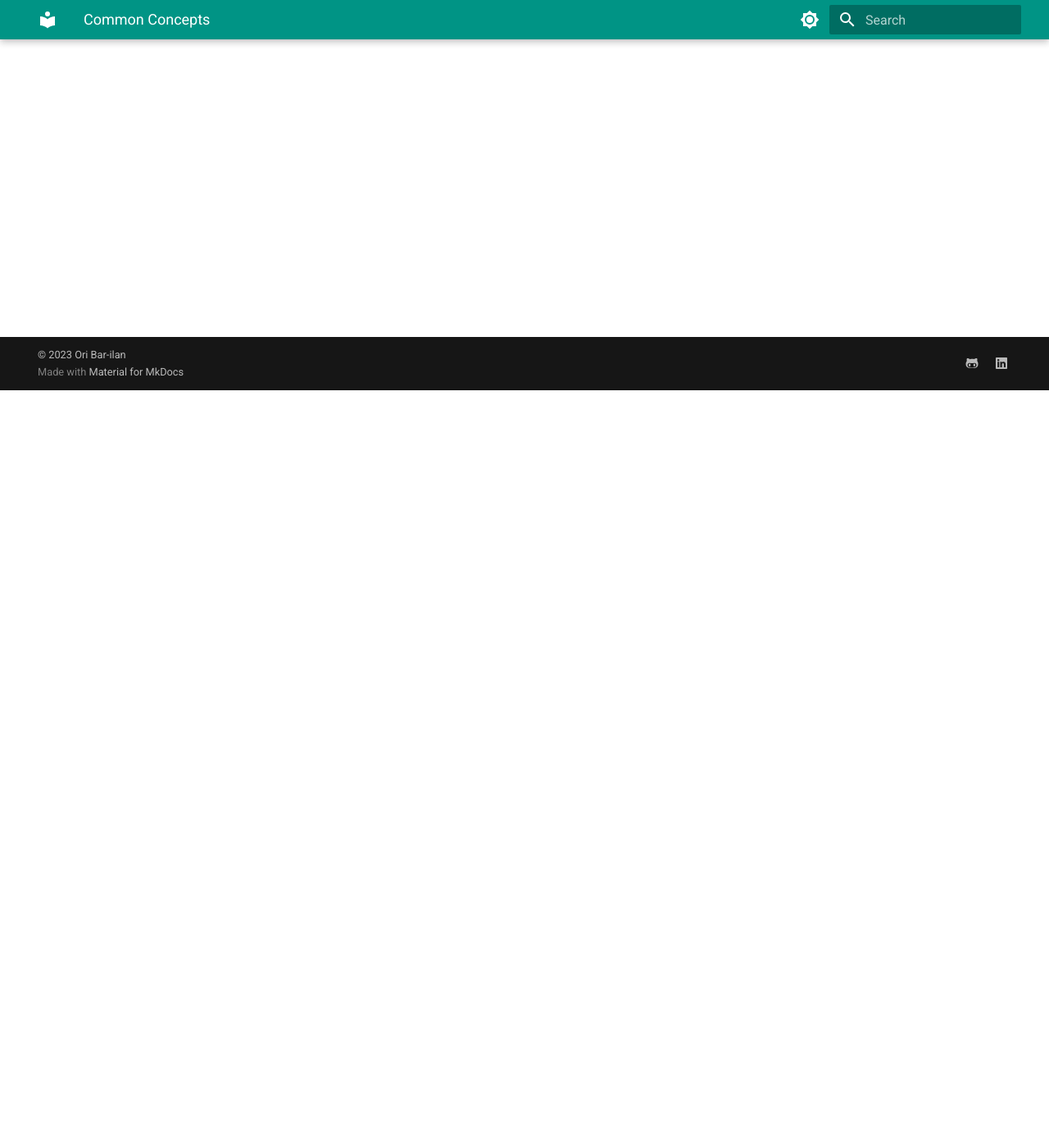
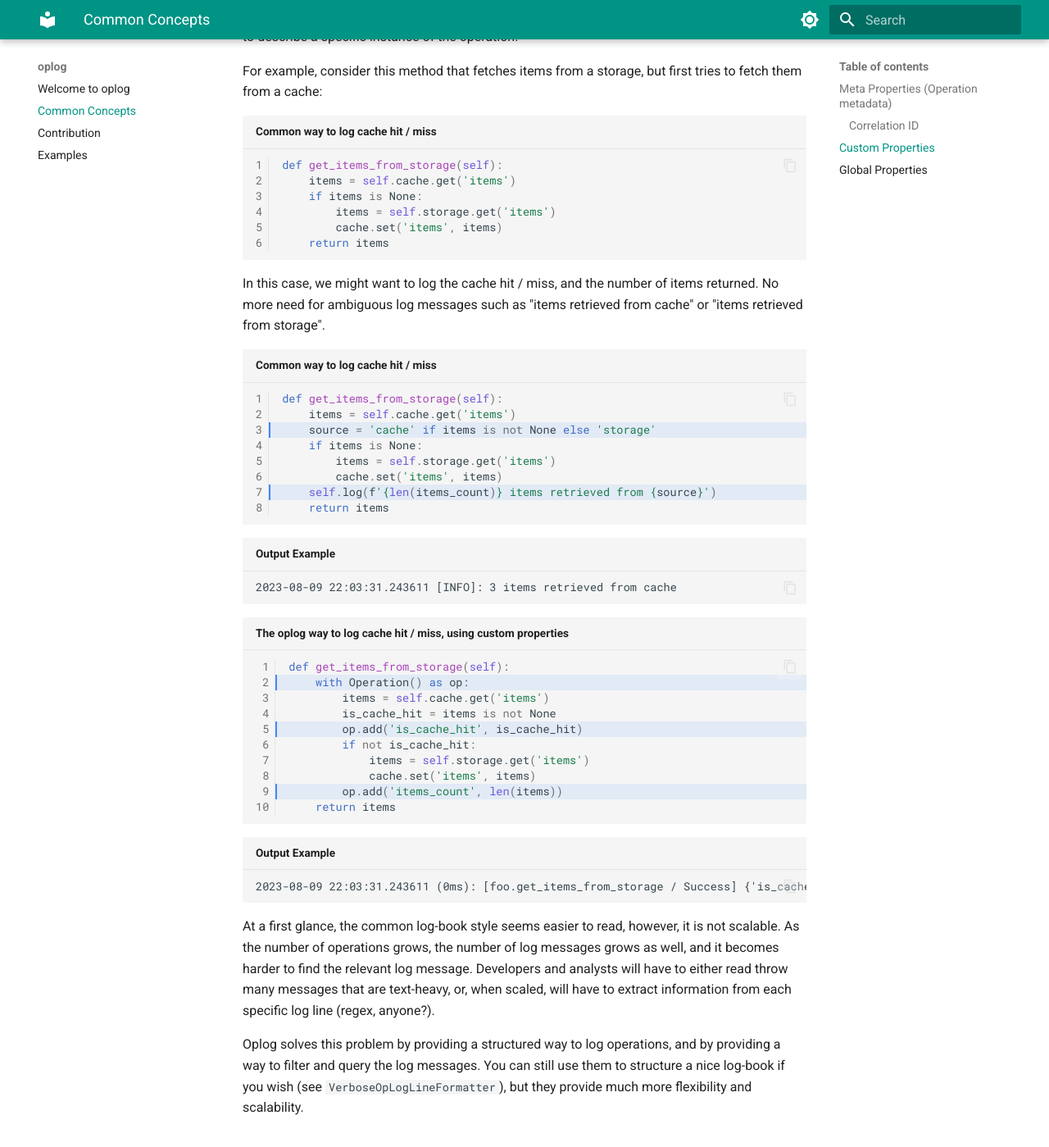
Before and after one commit to oribarilan/oplog, an MkDocs documentation site: the page built from docs/common_concepts.md, in a window 1280 px wide and 1400 px high, scrolled down 924 px. Shown: the whole window at 82% size. Built offline with MkDocs 1.6.1 and Material for MkDocs 9.7.7, drawn with Linux system fonts in a browser that asks for light colours; some of the changed text lies outside the part shown.

````diff
--- a/docs/common_concepts.md
+++ b/docs/common_concepts.md
@@ -1,8 +1,81 @@
 # Common Concepts
 
-## Meta properties
+## Meta Properties (Operation metadata)
+
+Meta properties are properties that described the operation itself, such as the operation name, the operation duration, result (success / failure) etc.
+They are managed and added automatically to every operation, and do not require additional care.
+
+### Correlation ID
+
+When investigating issues, developers find themselves having to correlate between different operations. For example, when a user reports a bug, the developer will have to find the relevant log messages, and then correlate between them to understand the flow of the operation. This is where `correlation_id` comes into play.
+
+`correlation_id` is a special kind of meta property that is inherited by child operations from their parent operation. It can be used to correlate between all nested operations. These nested (or child) operations will have the same correlation ID as the root (or parent) operation.
+
+This is threadsafe, so correlation ID
+
+``` py linenums="1" title="Correlation ID example"
+def correlation_id_example():
+    with Operation("root_op") as parent_op:
+        with Operation("nested_op") as child_op:
+            # here, child_op.correlation_id == parent_op.correlation_id
+            # these operations will be easily correlateable in the logs
+            pass
+```
 
 ## Custom Properties
+
+Custom properties are properties that are specific to the operation, and are not managed by the library. They are added using the `operation.add()` method (or similar).
+Use custom properties to describe a specific instance of the operation.
+
+For example, consider this method that fetches items from a storage, but first tries to fetch them from a cache:
+
+``` py linenums="1" title="Common way to log cache hit / miss"
+def get_items_from_storage(self):
+    items = self.cache.get('items')
+    if items is None:
+        items = self.storage.get('items')
+        cache.set('items', items)
+    return items
+```
+
+In this case, we might want to log the cache hit / miss, and the number of items returned. No more need for ambiguous log messages such as "items retrieved from cache" or "items retrieved from storage".
+
+``` py linenums="1" title="Common way to log cache hit / miss" hl_lines="3 7"
+def get_items_from_storage(self):
+    items = self.cache.get('items')
+    source = 'cache' if items is not None else 'storage'
+    if items is None:
+        items = self.storage.get('items')
+        cache.set('items', items)
+    self.log(f'{len(items_count)} items retrieved from {source}')
+    return items
+```
+
+``` title="Output Example"
+2023-08-09 22:03:31.243611 [INFO]: 3 items retrieved from cache
+```
+
+``` py linenums="1" title="The oplog way to log cache hit / miss, using custom properties" hl_lines="2 5 9"
+def get_items_from_storage(self):
+    with Operation() as op:
+        items = self.cache.get('items')
+        is_cache_hit = items is not None
+        op.add('is_cache_hit', is_cache_hit)
+        if not is_cache_hit:
+            items = self.storage.get('items')
+            cache.set('items', items)
+        op.add('items_count', len(items))
+    return items
+```
+
+``` title="Output Example"
+2023-08-09 22:03:31.243611 (0ms): [foo.get_items_from_storage / Success] {'is_cache_hit': True, 'items_count': 3}
+```
+
+At a first glance, the common log-book style seems easier to read, however, it is not scalable. As the number of operations grows, the number of log messages grows as well, and it becomes harder to find the relevant log message.
+Developers and analysts will have to either read throw many messages that are text-heavy, or, when scaled, will have to extract information from each specific log line (regex, anyone?).
+
+Oplog solves this problem by providing a structured way to log operations, and by providing a way to filter and query the log messages. You can still use them to structure a nice log-book if you wish (see `VerboseOpLogLineFormatter`), but they provide much more flexibility and scalability.
 
 ## Global Properties
 
````
Also changed, not shown: docs/index.md (+4 -4 lines), 3 other files.
